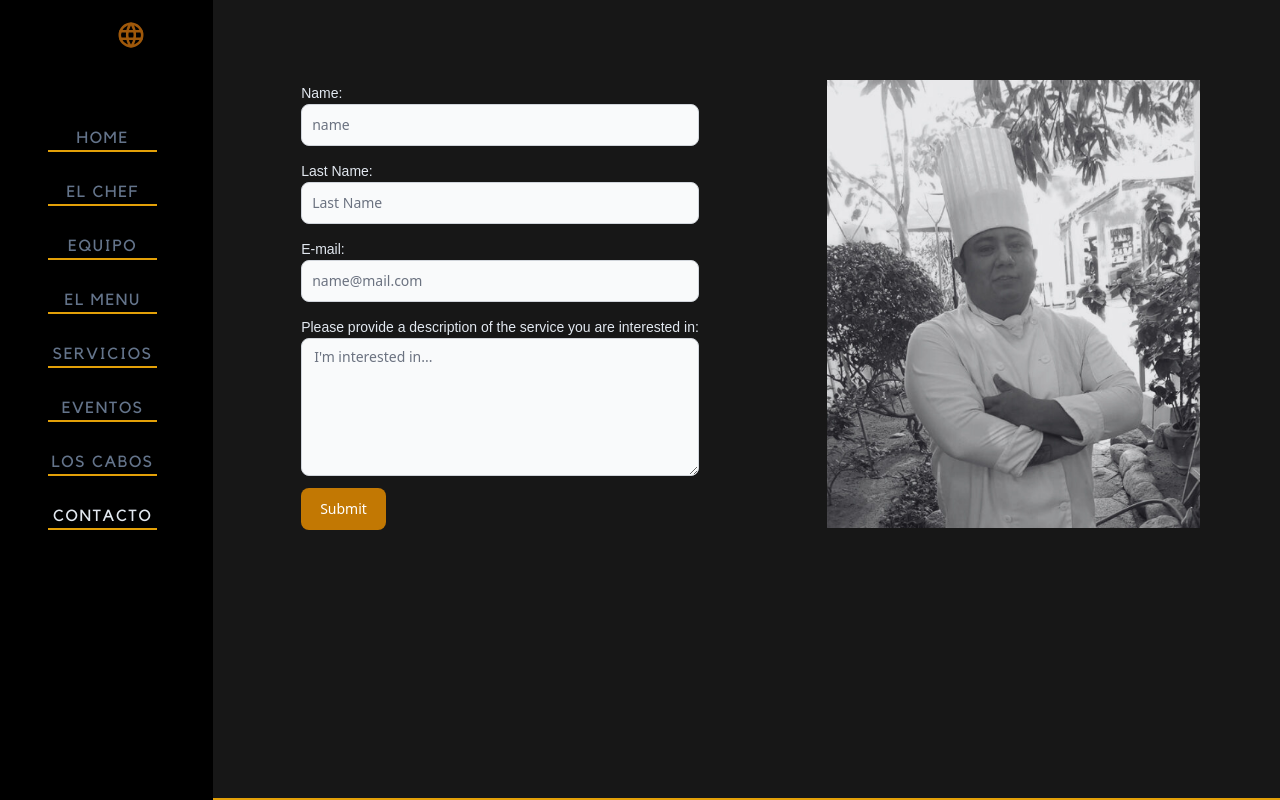
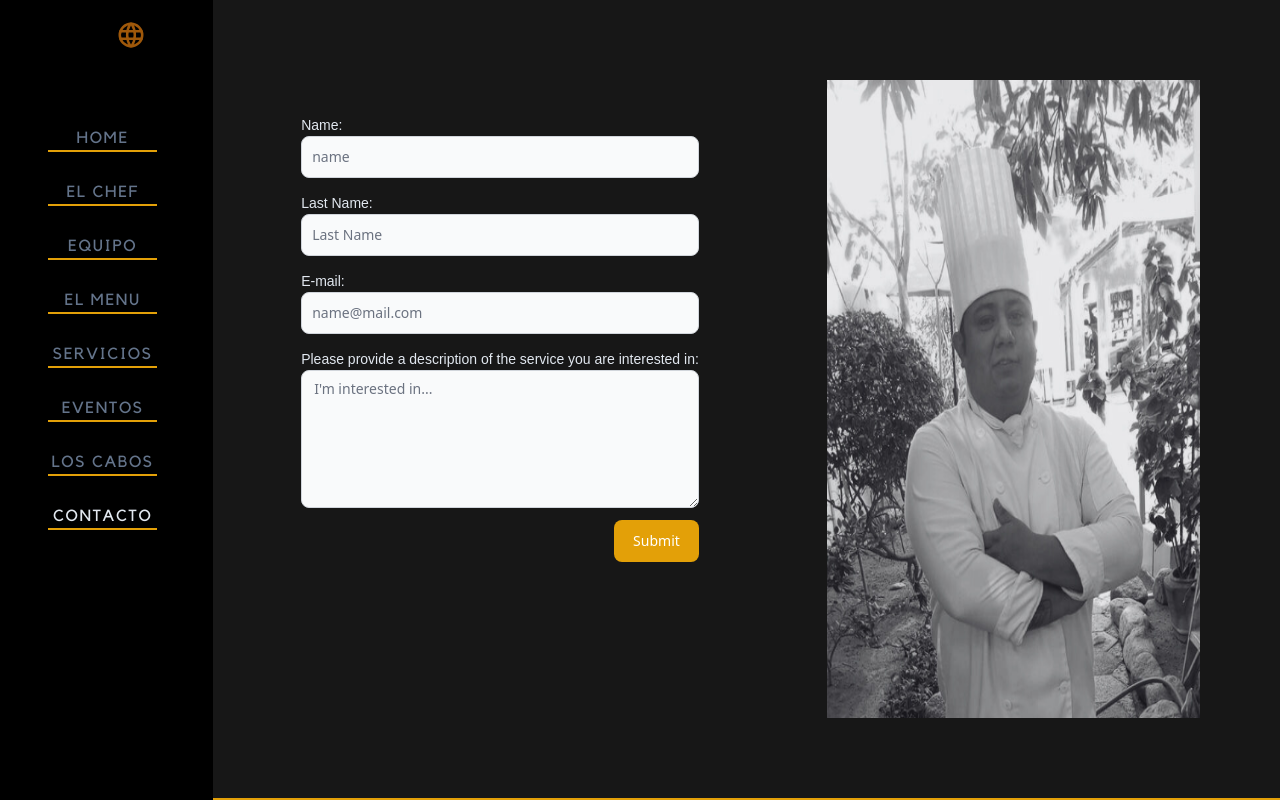
Before and after one commit to ivethglez80/webappChef, a React (Vite) app: page /contactUs in a window 1280 px wide. Built offline with nearby package versions, Linux system fonts and the light colour scheme; a web font is replaced by a local one.

Commit message:
contactus finished

```diff
--- a/src/components/contactform/contactForm.jsx
+++ b/src/components/contactform/contactForm.jsx
@@ -64,7 +64,7 @@ const ContactForm = () => {
 
 
     return (
-        <div className="flex max-w-md flex-col">
+        <div className="flex max-w-md flex-col sm:my-8">
         <div >
             <form onSubmit={handleSubmit} >
                 <div className="mb-3">
@@ -90,9 +90,9 @@ const ContactForm = () => {
 
                     />
                 </div>
-                <div className="mb-3 content-end">
+                <div className="mb-3 flex justify-end">
 
-                    <Button type="submit" className="bg-yellow-500 active:bg-yellow-600">Submit</Button>
+                    <Button type="submit" className="bg-yellow-400 enabled:hover:bg-yellow-500">Submit</Button>
                 </div>
             </form>
         </div>
--- a/src/views/contacto/contacto.jsx
+++ b/src/views/contacto/contacto.jsx
@@ -14,7 +14,7 @@ const Contacto = () => {
                 </div> {/* contactForm ends*/}
 
 
-                <div className="md:m-20">{/* img */}
+                <div className="md:m-20 sm:m-10 flex justify-center">{/* img */}
 
                     <img src={chefalfonso2} alt="chef alfonso wedding service at los cabos" />
 
```
